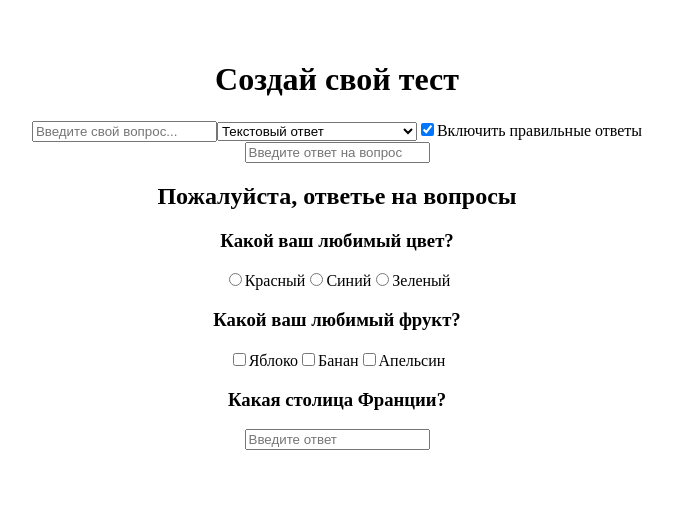
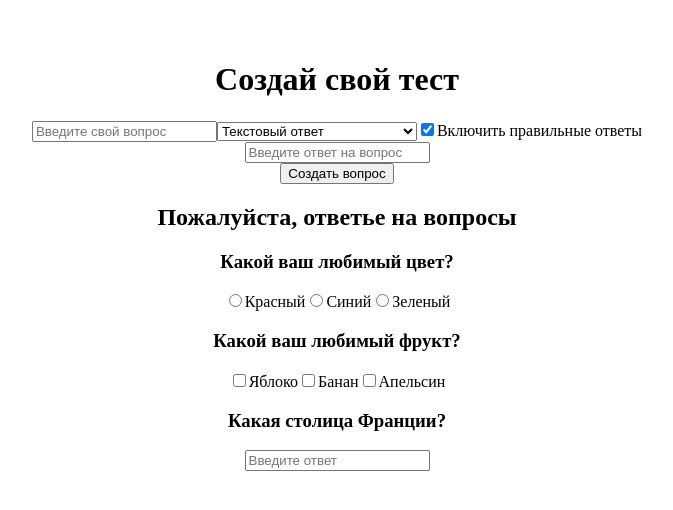
Before and after one commit to SvetlanaEP/quiz-form-app, a React (Vite) app: page / in a window 1280 px wide. Shown: the top 510 px of the page, without its empty margins (303-976 px from the left). Built offline with nearby package versions, Linux system fonts and the light colour scheme.

Commit message:
Кнопка "создать".  (Нужно ограничить отправку вопроса без указнных вариантов ответа)

```diff
--- a/src/QuestionData.tsx
+++ b/src/QuestionData.tsx
@@ -4,6 +4,7 @@ export const questionsData: Question[] = [
   {
     id: 1,
     type: 'radio',
+    hasCorrectAnswers: false,
     questionText: "Какой ваш любимый цвет?",
     answersList: [
       { type: "radio", answer: "Красный", isRight: false },
@@ -14,6 +15,7 @@ export const questionsData: Question[] = [
   {
     id: 2,
     type: 'checkbox',
+    hasCorrectAnswers: false,
     questionText: "Какой ваш любимый фрукт?",
     answersList: [
       { type: "checkbox", answer: "Яблоко", isRight: true },
@@ -24,7 +26,8 @@ export const questionsData: Question[] = [
   {
     id: 3,
     type: 'input',
+    hasCorrectAnswers: false,
     questionText: "Какая столица Франции?",
-    answersList: [{ type: "input", answer: "Париж" }]
+    answersList: [{ type: "input", answer: "Париж", isRight: false }]
   }
 ];
--- a/src/components/QuestionCreator.tsx
+++ b/src/components/QuestionCreator.tsx
@@ -7,15 +7,22 @@ interface QuestionCreatorProps {
 
 const QuestionCreator: React.FC <QuestionCreatorProps> = ({onAddQuestion}) => {
 
+  const [questionText, setQuestionText] = useState('')
   const [answerType, setAnswerType] = useState<AnswerType>('input') /* отображение контента для создания ответов при выборе варианта в выпадающем списке*/
   const [answers, setAnswers] = useState<Answer[]>([]) /*Это список созданных ответов */
-  const [hasCorrectAnswers, setHasCorrentAnswers] = useState(true)
+  const [hasCorrectAnswers, setHasCorrentAnswers] = useState(true)/* Для выбора есть правильные ответы или нет */
 
   const handleAddAnswer = () => {
     const newAnswer: Answer =
  {type: answerType, answer: '', isRight: false}
 
     setAnswers([...answers, newAnswer])
+  }
+
+  const handleAnswerChange = (index: number, value: string) => {
+    const updatedAnswers =[...answers]
+    updatedAnswers[index].answer = value
+    setAnswers(updatedAnswers)
   }
 
   const handleIsRightChange = (index: number) => {
@@ -28,11 +35,33 @@ const QuestionCreator: React.FC <QuestionCreatorProps> = ({onAddQuestion}) => {
     }
   }
 
+  const handleCreateQuestion = () => {
+    if (!questionText) return
+
+    const newQuestion: Question = {
+      id: Date.now(),
+      type: answerType,
+      questionText,
+      hasCorrectAnswers,
+      answersList: answers.map((a) => ({
+        type: a.type,
+        answer: a.answer,
+        isRight: a.isRight,
+      }))
+    }
+    console.log(newQuestion)
+    onAddQuestion(newQuestion);
+    setQuestionText('');
+    setAnswers([])
+  }
+
   return (
     <div>
       <input
         type="text"
-        placeholder="Введите свой вопрос..."
+        placeholder="Введите свой вопрос"
+        value={questionText}
+        onChange={(e)=> setQuestionText(e.target.value)}
       >
       </input>
       <select value={answerType} onChange={(e) => setAnswerType(e.target.value as AnswerType)}>
@@ -59,6 +88,7 @@ const QuestionCreator: React.FC <QuestionCreatorProps> = ({onAddQuestion}) => {
                 type="text"
                 placeholder="Вариант ответа"
                 value={answer.answer}
+                onChange={(e) => handleAnswerChange(index, e.target.value)}
               ></input>
               {hasCorrectAnswers && (
                 <input
@@ -75,13 +105,14 @@ const QuestionCreator: React.FC <QuestionCreatorProps> = ({onAddQuestion}) => {
           <button onClick={handleAddAnswer}> Добавить вариант ответа</button>
         </div>
       )}
-      {answerType === 'input' && (
+      {answerType === 'input' && hasCorrectAnswers && (
         <div>
           <input
             type="text"
             placeholder="Введите ответ на вопрос"></input>
         </div>
       )}
+      <button onClick={handleCreateQuestion}>Создать вопрос</button>
     </div>
   )
 }
--- a/src/types/types.ts
+++ b/src/types/types.ts
@@ -3,6 +3,7 @@ export type AnswerType = 'input' | 'radio' | 'checkbox'
 export type Tinput = {
   type: 'input'
   answer: string;
+  isRight: boolean
 };
 
 export type Tcheckbox = {
@@ -22,6 +23,7 @@ export type Answer = Tinput | Tradio | Tcheckbox
 export type Question = {
   id: number;
   questionText: string;
+  hasCorrectAnswers: boolean;
   type: AnswerType
   answersList: Answer[];
 };
```
